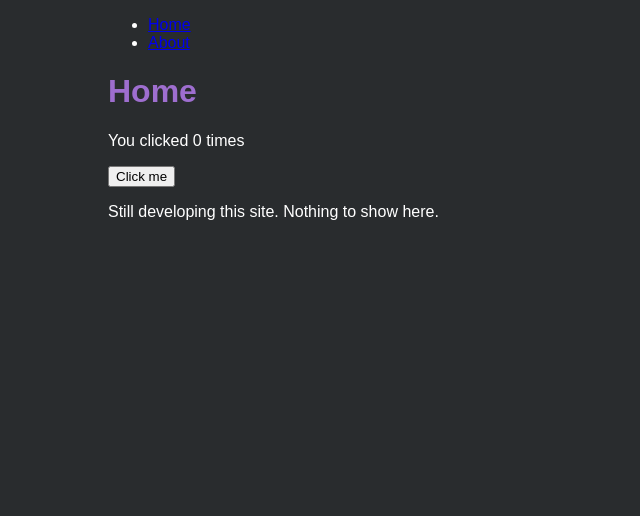
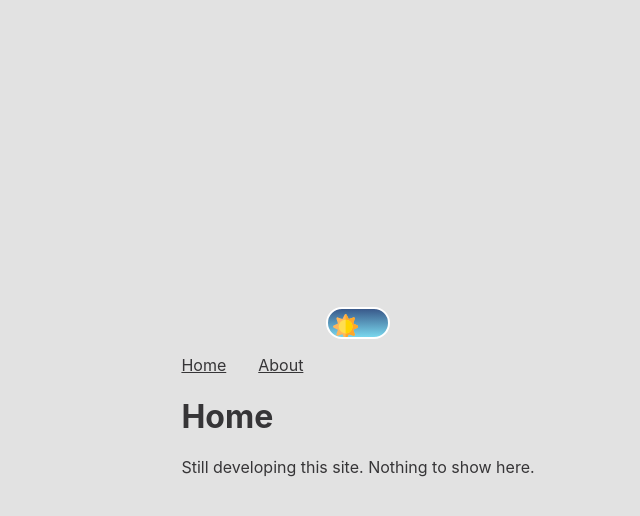
Before and after one commit to asungy/weblog, a Gatsby site: page / in a window 1280 px wide. Shown: the whole page, without its empty margins (282-922 px from the left). Built offline with nearby package versions, Linux system fonts and the light colour scheme; Gatsby itself is replaced by a stand-in of ours.

Commit message:
Working theme button concept
Moved theme button into page

Changed theme sun/moon icons

```diff
--- a/gatsby-config.js
+++ b/gatsby-config.js
@@ -7,6 +7,14 @@ module.exports = {
     "gatsby-plugin-mdx",
     "gatsby-plugin-sharp",
     "gatsby-transformer-sharp",
+    {
+      resolve: 'gatsby-plugin-react-svg',
+      option: {
+        rule: {
+          include: "./src/images/icons"
+        }
+      },
+    },
     {
       resolve: "gatsby-source-filesystem",
       options: {
--- a/package.json
+++ b/package.json
@@ -20,10 +20,13 @@
     "gatsby": "^3.6.2",
     "gatsby-plugin-image": "^1.7.1",
     "gatsby-plugin-mdx": "^2.7.1",
+    "gatsby-plugin-react-svg": "^3.0.1",
     "gatsby-plugin-sharp": "^3.7.1",
     "gatsby-source-filesystem": "^3.7.1",
     "gatsby-transformer-sharp": "^3.7.1",
     "react": "^17.0.1",
-    "react-dom": "^17.0.1"
+    "react-dom": "^17.0.1",
+    "react-scripts": "^4.0.3",
+    "styled-components": "^5.3.0"
   }
 }
--- a/src/components/NavigationBar.js
+++ b/src/components/NavigationBar.js
@@ -1,20 +1,15 @@
 import * as React from 'react';
 import { Link } from 'gatsby';
-import {
-  navLinks,
-  navLinkItem,
-  navLinkText
-} from './dark.module.css';
 
 const NavigationBar = () => {
   return (
     <nav>
-      <ul className={navLinks}>
-        <li className={navLinkItem}>
-          <Link to="/" className={navLinkText}>Home</Link>
+      <ul className="nav-links">
+        <li className="nav-link-item">
+          <Link to="/" className="nav-link-text">Home</Link>
         </li>
-        <li className={navLinkItem}>
-          <Link to="/about" className={navLinkText}>About</Link>
+        <li className="nav-link-item">
+          <Link to="/about" className="nav-link-text">About</Link>
         </li>
       </ul>
     </nav>
--- a/src/components/Page.js
+++ b/src/components/Page.js
@@ -1,20 +1,28 @@
-import * as React from 'react';
+// NPM imports
+import React from 'react';
+import { ThemeProvider } from 'styled-components';
+
+// Local imports
 import NavigationBar from './NavigationBar';
-import ThemeButton from './ThemeButton';
-import {
-  page,
-  heading,
-} from './dark.module.css';
+import ThemeButton from '../components/ThemeButton';
+import useDarkMode from '../components/useDarkMode';
+import { GlobalStyles } from '../themes/globalStyles';
+import { lightTheme, darkTheme } from '../themes/lightDarkTheme';
+
 
 const Page = ({ pageTitle, children }) => {
+  const [theme, toggleTheme] = useDarkMode();
+  const themeObj = theme === 'light' ? lightTheme : darkTheme;
+
   return (
-    <main className={page}>
+    <ThemeProvider theme={themeObj}>
+      <GlobalStyles />
+      <ThemeButton theme={theme} toggleFunc={toggleTheme} />
       <title>{pageTitle}</title>
       <NavigationBar />
-      <h1 className={heading}>{pageTitle}</h1>
-      <ThemeButton/>
+      <h1>{pageTitle}</h1>
       {children}
-    </main>
+    </ThemeProvider>
   );
 };
 
--- a/src/components/ThemeButton.js
+++ b/src/components/ThemeButton.js
@@ -1,16 +1,22 @@
-import React, { useState } from 'react';
+import React from 'react';
+import { func, string } from 'prop-types';
+import MoonIcon from '../images/icons/moon.svg';
+import SunIcon from '../images/icons/sun.svg';
+import { ThemeButtonStyle } from '../themes/themeButtonStyle';
 
-function ThemeButton() {
-  const [count, setCount] = useState(0);
+const ThemeButton = ({ theme, toggleFunc }) => {
+  const lightTheme = theme === 'light';
+  return (
+    <ThemeButtonStyle onClick={toggleFunc} lightTheme={lightTheme}>
+      <SunIcon />
+      <MoonIcon />
+    </ThemeButtonStyle>
+  );
+};
 
-  return (
-    <div>
-      <p>You clicked {count} times</p>
-      <button onClick={() => setCount(count + 1)}>
-        Click me
-      </button>
-    </div>
-  );
+ThemeButton.propTypes = {
+  theme: string.isRequired,
+  toggleFunc: func.isRequired,
 }
 
 export default ThemeButton;
--- a/src/components/dark.module.css
+++ /dev/null
@@ -1,25 +0,0 @@
-body {
-  background: #292c2e;
-}
-
-.page {
-  color: white;
-  font-family: sans-serif;
-  margin: auto;
-  max-width: 500px;
-}
-
-.heading {
-  color: rgb(158, 110, 207);
-}
-.nav-links {
-  display: flex;
-  list-style: none;
-  padding-left: 0;
-}
-.nav-link-item {
-  padding-right: 2rem;
-}
-.nav-link-text {
-  color: white;
-}
--- /dev/null
+++ b/src/components/useDarkMode.js
@@ -0,0 +1,27 @@
+import { useEffect, useState } from 'react';
+
+const useDarkMode = () => {
+  // Set theme to previously selected theme. Otherwise, default to light theme
+  const state = window.localStorage.getItem('theme') || 'light';
+  const [theme, setTheme] = useState(state);
+
+  // Toggle callback sets the theme in React component and local storage
+  const toggleTheme = () => {
+    if (theme === 'light') {
+      window.localStorage.setItem('theme', 'dark');
+      setTheme('dark');
+    } else {
+      window.localStorage.setItem('theme', 'light');
+      setTheme('light');
+    }
+  };
+
+  useEffect(() => {
+    const localTheme = window.localStorage.getItem('theme');
+    localTheme && setTheme(localTheme);
+  }, []);
+
+  return [theme, toggleTheme];
+}
+
+export default useDarkMode;
--- a/src/pages/index.js
+++ b/src/pages/index.js
@@ -1,4 +1,4 @@
-import * as React from "react";
+import React from 'react';
 import Page from '../components/Page';
 
 const IndexPage = () => {
--- /dev/null
+++ b/src/themes/globalStyles.js
@@ -0,0 +1,48 @@
+import { createGlobalStyle } from 'styled-components';
+
+export const GlobalStyles = createGlobalStyle`
+  *,
+  *::after,
+  *::before {
+    box-sizing: border-box;
+  }
+
+  body {
+    align-items: center;
+    background: ${({ theme }) => theme.body};
+    color: ${({ theme }) => theme.text};
+    display: flex;
+    flex-direction: column;
+    justify-content: center;
+    height: 100vh;
+    margin: 0;
+    padding: 0;
+    font-family: BlinkMacSystemFont, -apple-system, 'Segoe UI', Roboto, Helvetica, Arial, sans-serif;
+    transition: all 0.25s linear;
+  }
+
+  .page {
+    color: white;
+    font-family: sans-serif;
+    margin: auto;
+    max-width: 500px;
+  }
+
+  .heading {
+    color: rgb(158, 110, 207);
+  }
+
+  .nav-links {
+    display: flex;
+    list-style: none;
+    padding-left: 0;
+  }
+
+  .nav-link-item {
+    padding-right: 2rem;
+  }
+
+  .nav-link-text {
+    color: ${({ theme }) => theme.text};
+  }
+`;
--- /dev/null
+++ b/src/themes/lightDarkTheme.js
@@ -0,0 +1,13 @@
+export const lightTheme = {
+  body: '#E2E2E2',
+  text: '#363537',
+  toggleBorder: '#FFF',
+  gradient: 'linear-gradient(#39598A, #79D7ED)',
+}
+
+export const darkTheme = {
+  body: '#363537',
+  text: '#FAFAFA',
+  toggleBorder: '#6B8096',
+  gradient: 'linear-gradient(#091236, #1E215D)',
+}
--- /dev/null
+++ b/src/themes/themeButtonStyle.js
@@ -0,0 +1,35 @@
+import styled from 'styled-components';
+
+export const ThemeButtonStyle = styled.button`
+  background: ${({ theme }) => theme.gradient};
+  border: 2px solid ${({ theme }) => theme.toggleBorder};
+  border-radius: 30px;
+  cursor: pointer;
+  display: flex;
+  font-size: 0.5rem;
+  justify-content: space-between;
+  margin: 0 auto;
+  overflow: hidden;
+  padding: 0.3rem;
+  position: relative;
+
+  // Size of button
+  width: 4rem;
+  height: 2rem;
+
+  svg {
+    height: auto;
+    width: 3.5rem;
+    transition: all 0.3s linear;
+
+    // sun icon
+    &:first-child {
+      transform: ${({ lightTheme }) => lightTheme ? 'translateY(0)' : 'translateY(100px)'};
+    }
+
+    // moon icon
+    &:nth-child(2) {
+      transform: ${({ lightTheme }) => lightTheme ? 'translateY(-100px)' : 'translateY(0)'};
+    }
+  }
+`;
```
Also changed, not shown: src/images/icons/moon.svg (added), src/images/icons/sun.svg (added), 1 other file.
